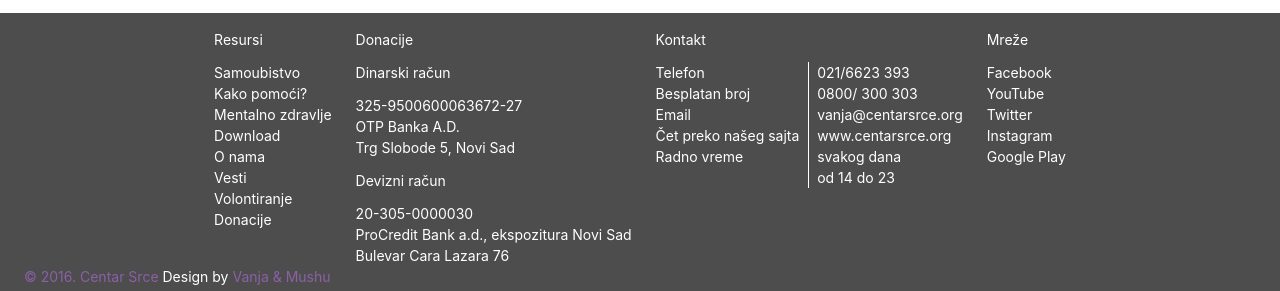
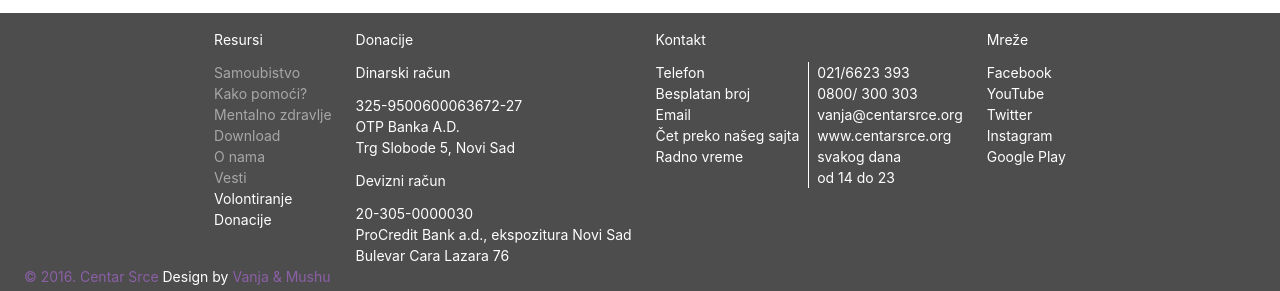
Before and after one commit to centar-srce/website, an Astro site: page / in a window 1280 px wide. Shown: the part 1820-2111 px from the top of the page. Built offline with nearby package versions, Linux system fonts and the light colour scheme; Astro itself is replaced by a stand-in of ours; a web font is replaced by a local one.

Commit message:
Adapt and use <Link> in <Footer>

```diff
--- a/src/components/Footer.astro
+++ b/src/components/Footer.astro
@@ -1,16 +1,20 @@
+---
+import Link from './Link.astro';
+---
+
 <footer>
 	<div id="data">
 		<div>
 			<h2>Resursi</h2>
 			<ul>
-				<li><a href="#">Samoubistvo</a></li>
-				<li><a href="#">Kako pomoći?</a></li>
-				<li><a href="#">Mentalno zdravlje</a></li>
-				<li><a href="#">Download</a></li>
-				<li><a href="#">O nama</a></li>
-				<li><a href="#">Vesti</a></li>
-				<li><a href="#">Volontiranje</a></li>
-				<li><a href="#">Donacije</a></li>
+				<li><Link dark>Samoubistvo</Link></li>
+				<li><Link dark>Kako pomoći?</Link></li>
+				<li><Link dark>Mentalno zdravlje</Link></li>
+				<li><Link dark>Download</Link></li>
+				<li><Link dark>O nama</Link></li>
+				<li><Link dark>Vesti</Link></li>
+				<li><Link to="/volontiranje" dark>Volontiranje</Link></li>
+				<li><Link to="/donacije" dark>Donacije</Link></li>
 			</ul>
 		</div>
 		<div>
@@ -128,19 +132,6 @@
 		list-style: none;
 	}
 
-	a {
-		text-decoration: none;
-		font-size: 14px;
-		color: #ffffff;
-		transition-property: color;
-		transition-timing-function: cubic-bezier(0.4, 0, 0.2, 1);
-		transition-duration: 150ms;
-	}
-
-	a:hover {
-		color: #8b60a6;
-	}
-
 	p {
 		margin: 0;
 	}
--- a/src/components/Link.astro
+++ b/src/components/Link.astro
@@ -1,11 +1,12 @@
 ---
-const { to, disabled = !to } = Astro.props;
+const { to, dark, disabled = !to } = Astro.props;
 ---
 
 <a
 	href={to}
 	class:list={[
-		'text-neutral hover:text-brand transition-colors',
+		'hover:text-brand transition-colors',
+		dark ? 'text-white' : 'text-neutral',
 		{ 'pointer-events-none cursor-not-allowed opacity-50': disabled },
 	]}
 >
```
